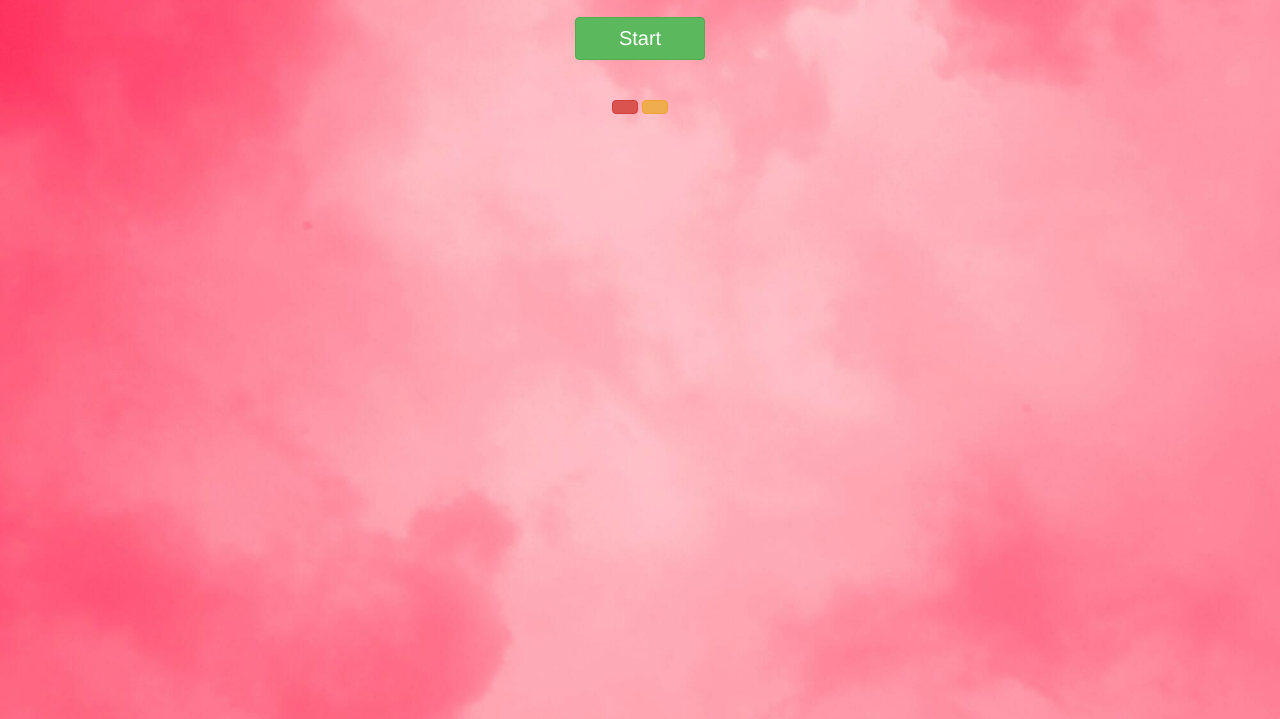
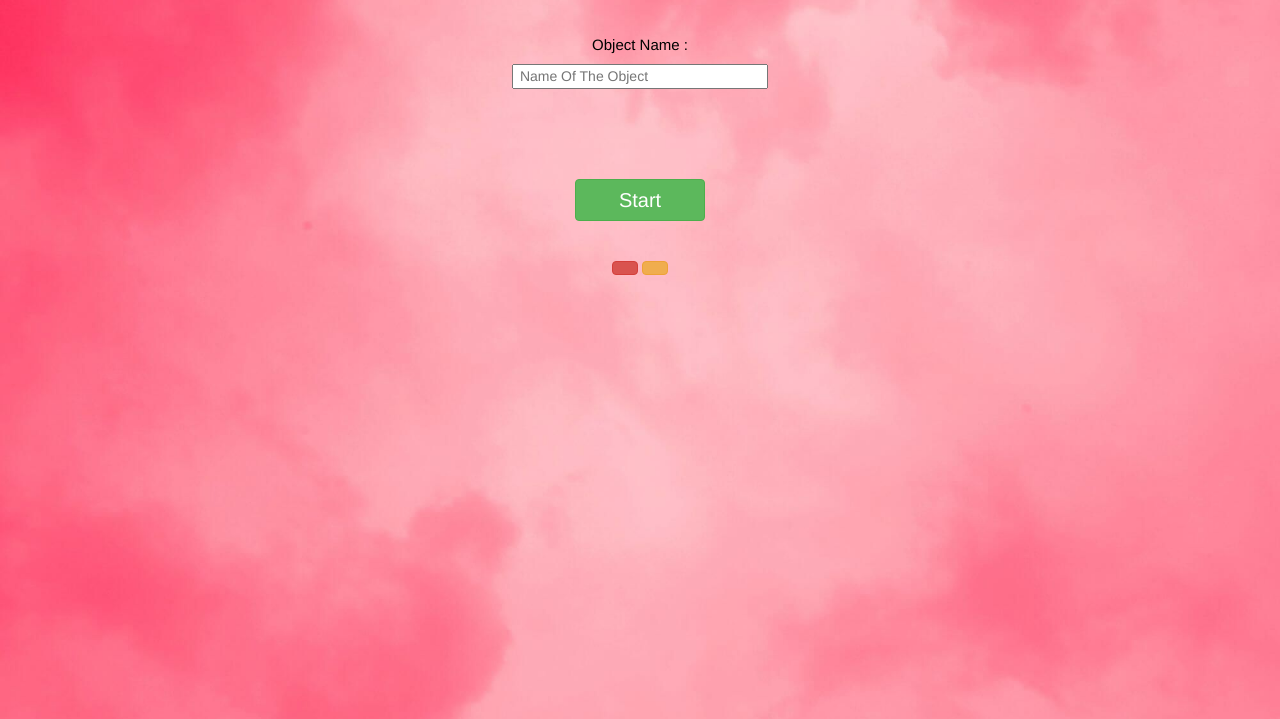
Before and after one commit to Debikapaul/Project-135, a plain HTML site: page index.html in a window 1280 px wide. Shown: the part 81-800 px from the top of the page. Drawn offline with nearby package versions, Linux system fonts and the light colour scheme; some packages are replaced by stand-ins of ours.

Commit message:
Add files via upload

```diff
--- a/index.html
+++ b/index.html
@@ -23,6 +23,10 @@
     <span class=" heading_1">The Input name which you will give should match the names present in coco model then only it will detect</span>
   </h1>
 
+
+  <h5 class="title_object_name"> Object Name : </h5>
+  <input id="object_name"  placeholder=" Name Of The Object">
+
   <br><br>
 
   <button class="btn btn-success " id="start" onclick="start()">Start</button>
--- a/style.css
+++ b/style.css
@@ -17,4 +17,25 @@ body{
 #start{
     width: 130px;
     font-size: 20px;
+    margin-top: 70px;
 }
+
+.title_object_name{
+    color: black ;
+    font-size: 15px;
+    margin-top: 40px;
+}
+
+#object_name{
+    width: 20%;
+    height: 25px;
+}
+
+canvas{
+
+    background-color:rgba(230, 8, 82, 0.884) ;
+    border: 2px solid white;
+    border-radius: 10px;
+    margin-top: 130px;
+    box-shadow: 5px 5px 5px grey;
+}
```
